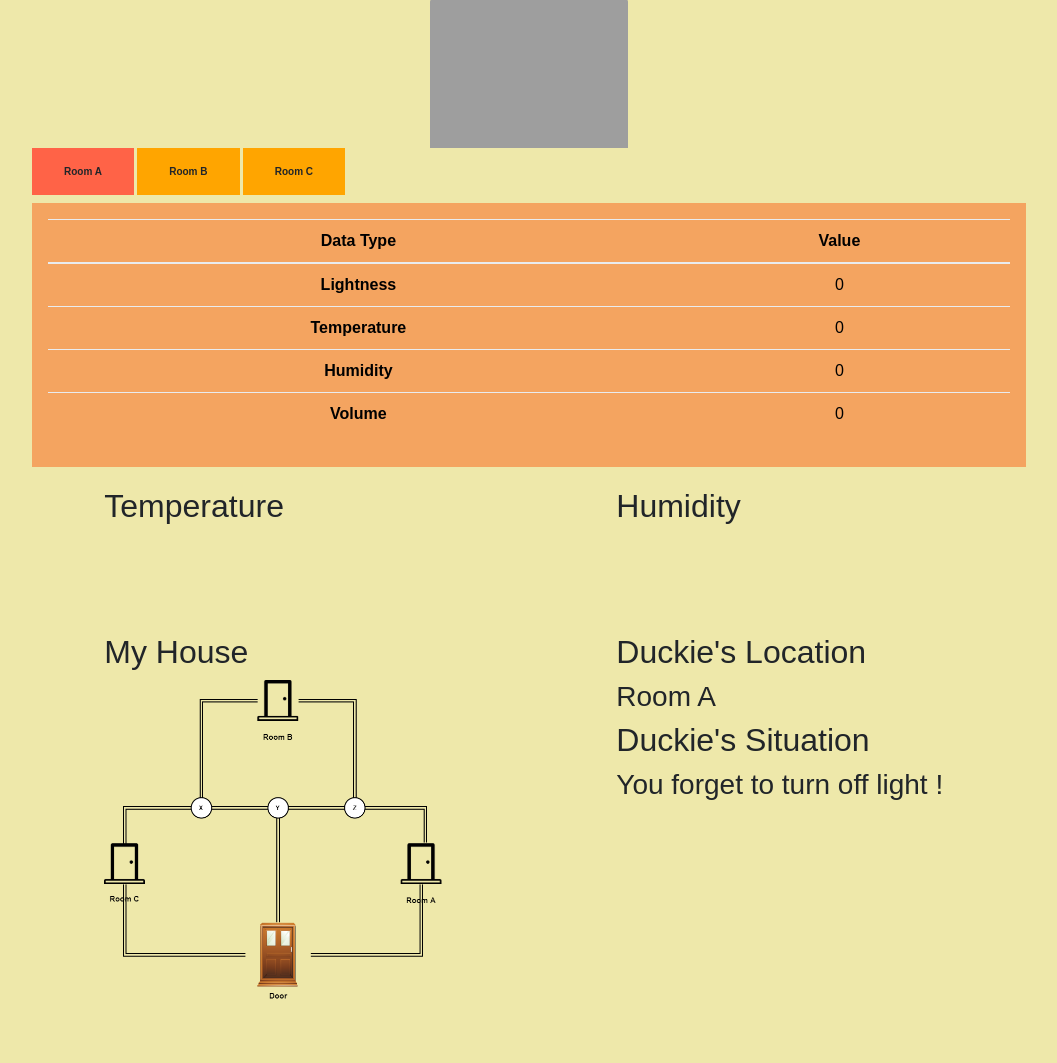
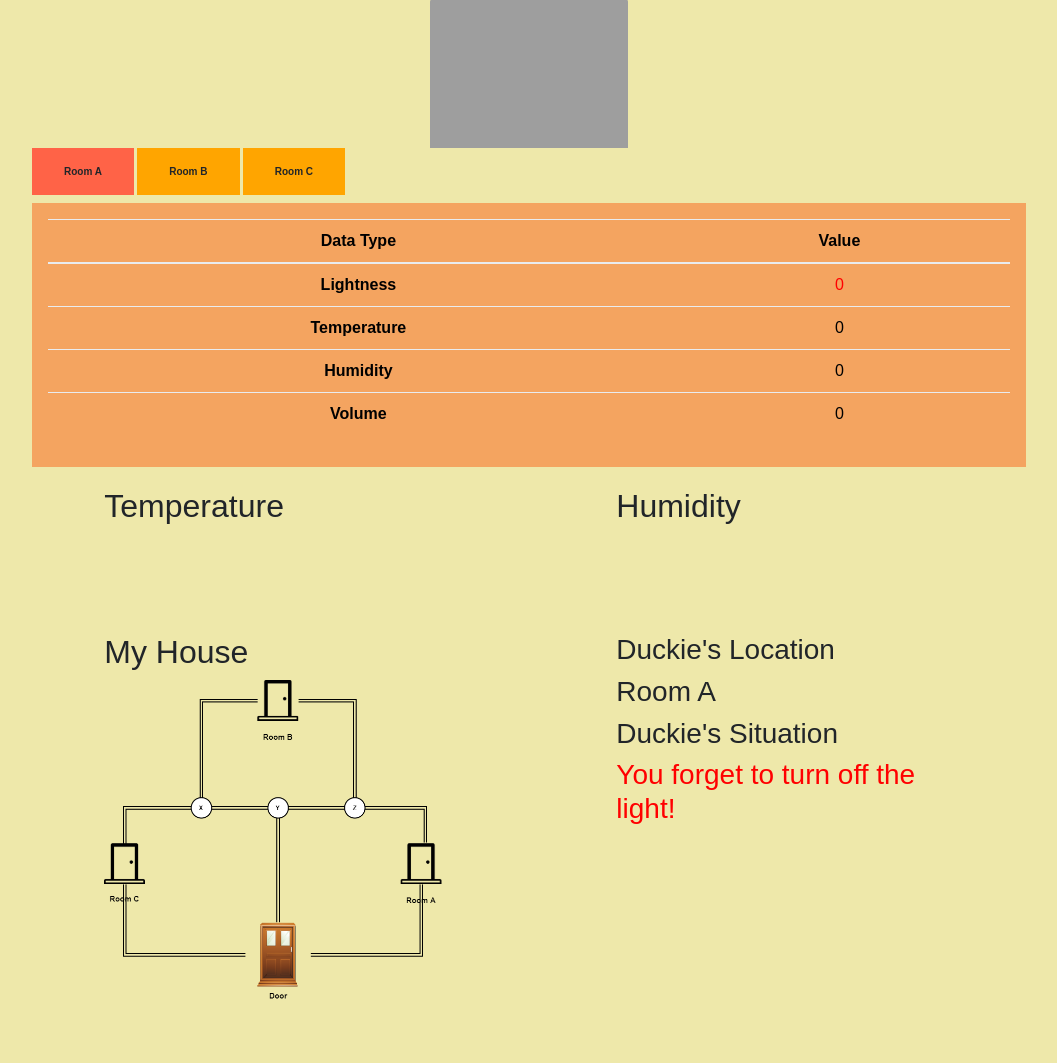
Before and after one commit to dimension4TW/Duckie-Servent, a Flask app: page /display in a window 1280 px wide. Shown: the part 117-1180 px from the top of the page, without its empty margins (111-1168 px from the left). Run offline with Flask 2, Linux system fonts and the light colour scheme; some libraries are stand-ins or nearby versions; grey boxes are pictures that could not be loaded.

Commit message:
update display

```diff
--- a/templates/display.html
+++ b/templates/display.html
@@ -122,20 +122,6 @@
 </div>
 </div>
 
-
-
-
-
-
-
-
-
-
-
-
-
-
-
   <div class="row">
        <div class="col-sm-6">
          <div class="chart">
@@ -165,10 +151,10 @@
 
        <div class="col-sm-6">
          <div class="chart">
-          <h2>Duckie's Location</h2>
+          <h3>Duckie's Location</h3>
                <h3> Room A </h3>
-          <h2>Duckie's Situation</h2>
-               <h3> You forget to turn off light !  </h3>
+          <h3>Duckie's Situation</h3>
+               <h3 id="light-warning" style="color:red;"> You forget to turn off the light!</h3>
          </div>
        </div>
   </div>
@@ -190,7 +176,14 @@
 setInterval(function(){
   $.get('/getData', function(data){
           //console.log(data);
-          $('#lightA').text(data.environmentA.lightness);
+          if(data.environmentA.lightness <50){
+            $('#lightA').text(data.environmentA.lightness).css('color', 'red');
+            $('#light-warning').show();
+          }
+          else{
+            $('#lightA').text(data.environmentA.lightness).css('color', 'black');
+            $('#light-warning').hide();
+          }
           $('#temperatureA').text(data.environmentA.temperature);
           $('#humidityA').text(data.environmentA.humidity);
           $('#volumeA').text(data.environmentA.volume);
@@ -205,7 +198,6 @@
           $('#humidityC').text(data.environmentC.humidity);
           $('#volumeC').text(data.environmentC.volume);
 
-
       });
 
 }, 1000)
```
